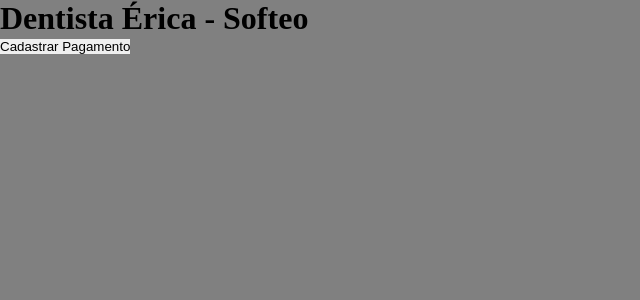
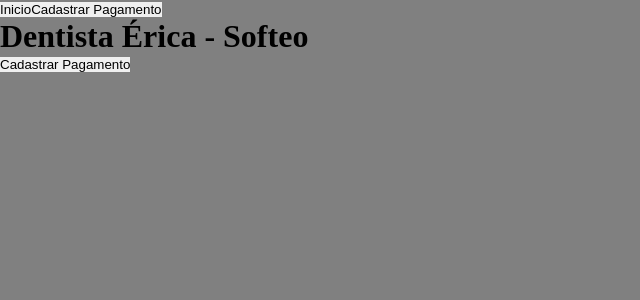
Before and after one commit to VHBS/dentista_teste_tecnico, a React (Create React App) app in the folder frontend/: page / in a window 1280 px wide. Shown: the top 300 px of the page, without its empty margins (0-640 px from the left). Built offline with nearby package versions, Linux system fonts and the light colour scheme; no server answers.

Commit message:
feat: barra de navegacao

```diff
--- a/frontend/src/App.tsx
+++ b/frontend/src/App.tsx
@@ -1,12 +1,14 @@
 import { BrowserRouter, Route, Routes } from 'react-router-dom';
 import './styles/index.css';
 
+import BarraDeNavegacao from './components/BarraDeNavegacao';
 import CadastrarPagamento from './pages/CadastrarPagamento';
 import Inicio from './pages/Inicio';
 
 function App() {
   return (
     <BrowserRouter>
+      <BarraDeNavegacao />
       <Routes>
         <Route path="/" element={<Inicio />} />
         <Route path="/pagamento" element={<CadastrarPagamento />} />
--- /dev/null
+++ b/frontend/src/components/BarraDeNavegacao.tsx
@@ -0,0 +1,15 @@
+import { useNavigate } from 'react-router-dom';
+
+export default function BarraDeNavegacao() {
+  const navigate = useNavigate();
+  return (
+    <nav>
+      <button type="button" onClick={() => navigate('/')}>
+        Inicio
+      </button>
+      <button type="button" onClick={() => navigate('/pagamento')}>
+        Cadastrar Pagamento
+      </button>
+    </nav>
+  );
+}
```
